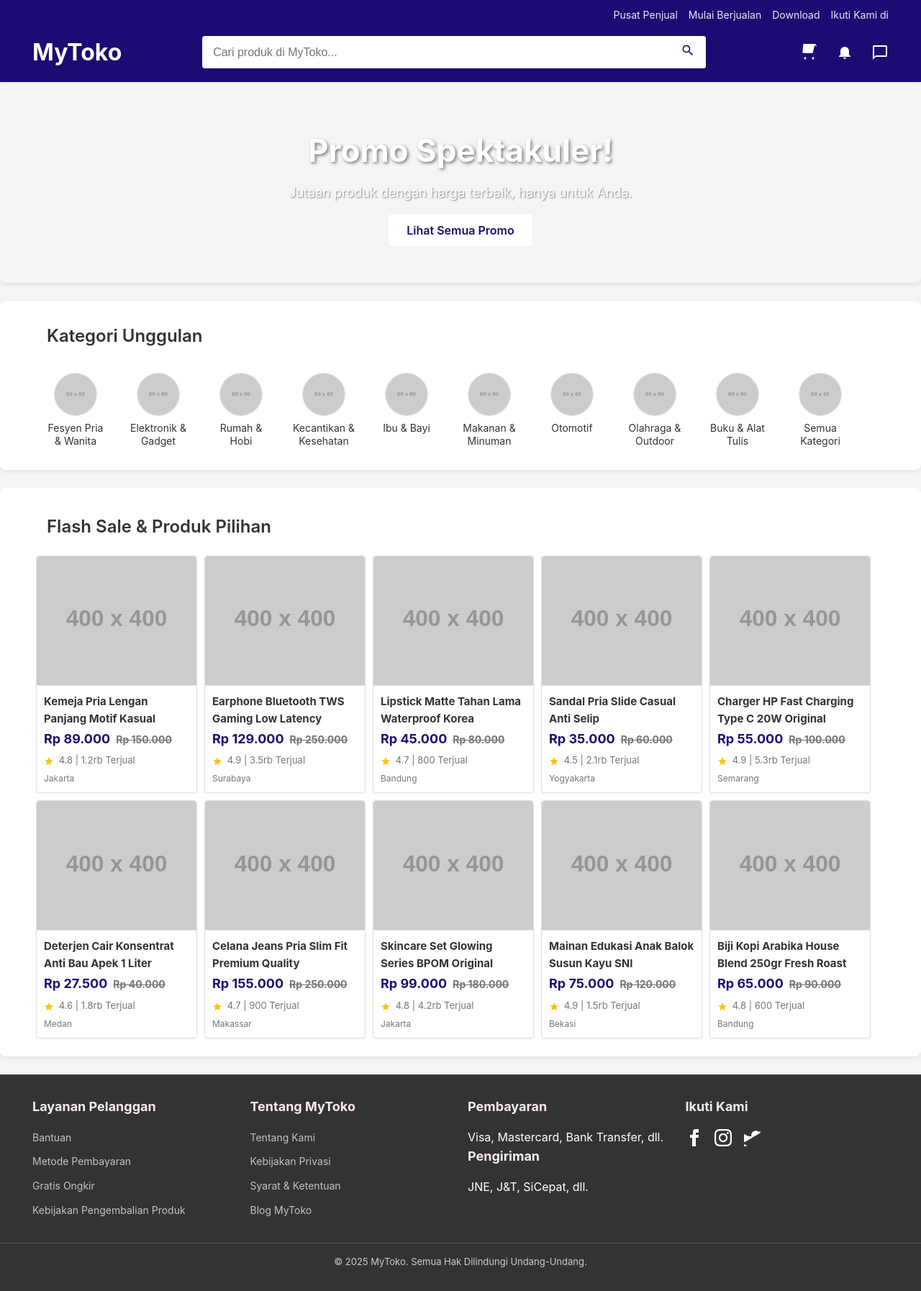
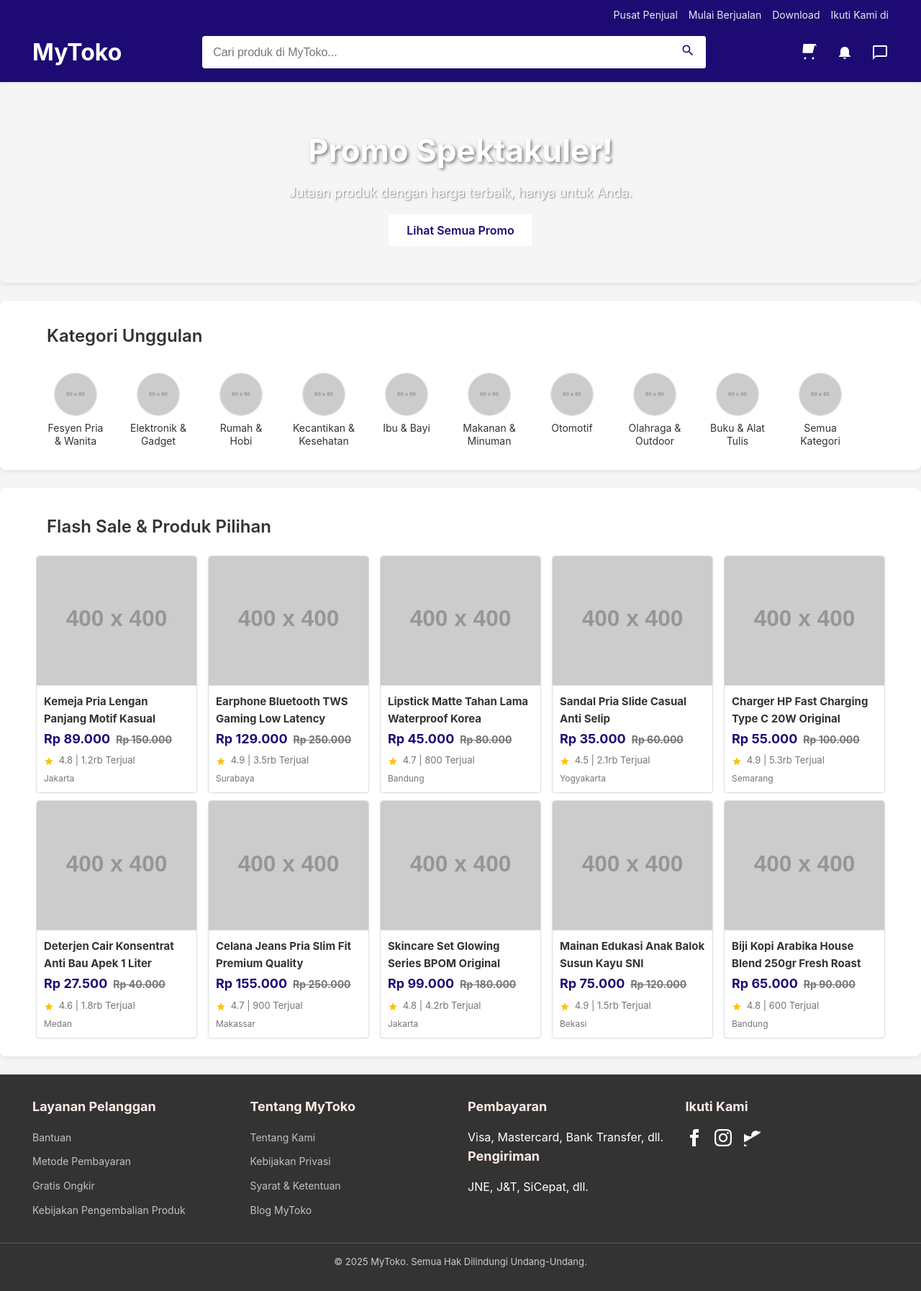
Before and after one commit to x-qmo/x-qmo.github.io, a Jekyll site: the page built from _landing_pages/contoh-lading.md, in a window 1280 px wide. Shown: the whole page at 72% size. Built offline with Jekyll 4.4.1, drawn with Linux system fonts in a browser that asks for light colours.

Commit message:
Update landing-pageku.css

```diff
--- a/assets/css/landing-pageku.css
+++ b/assets/css/landing-pageku.css
@@ -260,12 +260,12 @@
             display: flex;
             flex-wrap: wrap;
             gap: 10px; /* Smaller gap for products */
-            justify-content: flex-start; /* Start from left */
+            justify-content: space-between; /* Start from left */
             padding: 0 5px; /* Internal padding */
         }
 
         .product-card {
-            flex: 0 0 calc(20% - 12px); /* 5 items per row on desktop */
+
             max-width: calc(20% - 12px);
             background-color: var(--white);
             border: 1px solid var(--shopee-border);
@@ -273,8 +273,7 @@
             overflow: hidden;
             box-shadow: 0 1px 3px rgba(0, 0, 0, 0.05);
             transition: transform 0.2s ease, box-shadow 0.2s ease;
-            display: flex;
-            flex-direction: column;
+
             cursor: pointer;
         }
 
```
